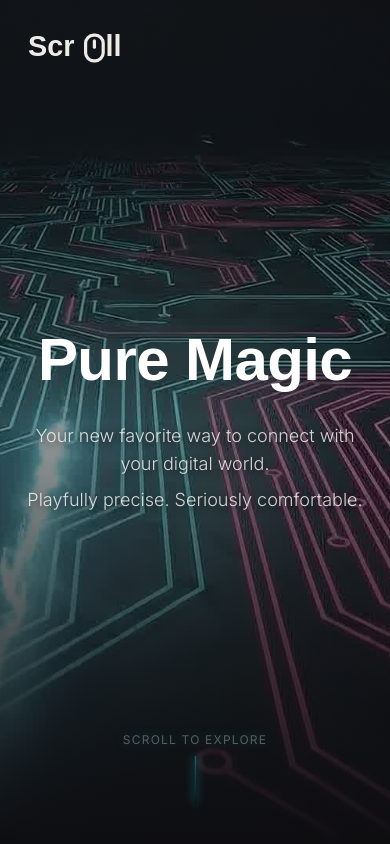
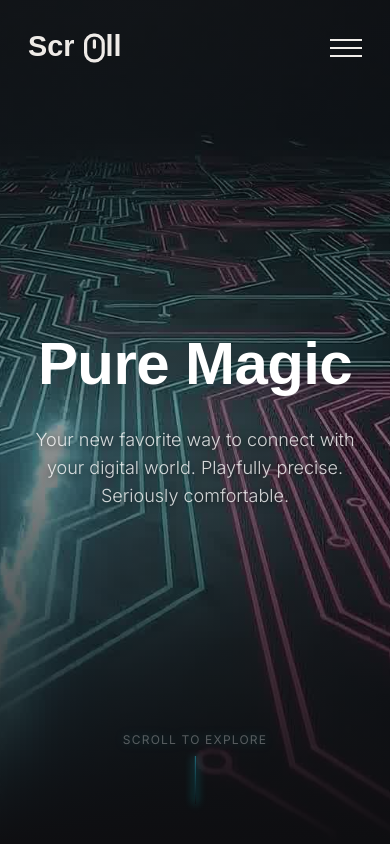
Before and after one commit to Manoselvavijay/scroll-to-explore, a Next.js app: page / in a window 390 px wide. Shown: the top 844 px of the page. Built offline with nearby package versions, Linux system fonts and the light colour scheme; a web font is replaced by a local one.

Commit message:
Revert ScrollSequence optimization to fix load time regression

```diff
--- a/src/components/FinalSection.tsx
+++ b/src/components/FinalSection.tsx
@@ -36,7 +36,7 @@ function FeatureCard({ title, subtitle, index }: { title: string, subtitle: stri
         >
             <motion.div
                 style={{ rotateX, rotateY, transformStyle: "preserve-3d" }}
-                className="w-full h-full bg-[#0E0E11]/80 backdrop-blur-md border border-white/10 rounded-2xl p-6 flex flex-col justify-center items-center text-center overflow-hidden group hover:border-white/20 transition-colors cursor-default shadow-[0_0_20px_rgba(0,0,0,0.5)]"
+                className="w-full h-full bg-[#0E0E11]/80 backdrop-blur-md border border-white/10 rounded-2xl p-4 md:p-6 flex flex-col justify-center items-center text-center overflow-hidden group hover:border-white/20 transition-colors cursor-default shadow-[0_0_20px_rgba(0,0,0,0.5)]"
             >
                 <div className="absolute inset-0 opacity-0 group-hover:opacity-30 transition-opacity duration-500 bg-gradient-to-br from-cyan-500 to-blue-600 blur-xl" />
 
--- a/src/components/Hero.tsx
+++ b/src/components/Hero.tsx
@@ -172,8 +172,9 @@ export function Hero() {
                     transition={{ duration: 1, delay: 0.5, ease: "easeOut" }}
                     className="space-y-2 text-lg md:text-xl text-white/80 font-light"
                 >
-                    <p className="drop-shadow-[0_2px_4px_rgba(0,0,0,0.8)]">Your new favorite way to connect with your digital world.</p>
-                    <p className="drop-shadow-[0_2px_4px_rgba(0,0,0,0.8)]">Playfully precise. Seriously comfortable.</p>
+                    <p className="drop-shadow-[0_2px_4px_rgba(0,0,0,0.8)]">
+                        Your new favorite way to connect with your digital world. Playfully precise. Seriously comfortable.
+                    </p>
                 </motion.div>
             </motion.div>
 
--- a/src/components/Navbar.tsx
+++ b/src/components/Navbar.tsx
@@ -1,7 +1,13 @@
+'use client';
+
 import Link from 'next/link';
 import Image from 'next/image';
+import { useState } from 'react';
+import { motion, AnimatePresence } from 'framer-motion';
 
 export function Navbar() {
+    const [isMenuOpen, setIsMenuOpen] = useState(false);
+
     const links = [
         { name: 'Overview', href: '#intro' },
         { name: 'Internal', href: '#inside' },
@@ -10,9 +16,12 @@ export function Navbar() {
         { name: 'Specs', href: '#technology' },
     ];
 
+    const toggleMenu = () => setIsMenuOpen(!isMenuOpen);
+
     return (
-        <nav className="fixed top-0 left-0 w-full z-50 mix-blend-difference px-6 py-6 flex justify-between items-center pointer-events-none">
-            <div className="pointer-events-auto">
+        <>
+            <nav className="fixed top-0 left-0 w-full z-50 px-6 py-6 flex justify-between items-center pointer-events-none mix-blend-difference">
+                <div className="pointer-events-auto z-50">
                     <Link href="/">
                         <Image
                             src="/scroll-logo.svg"
@@ -25,6 +34,7 @@ export function Navbar() {
                     </Link>
                 </div>
 
+                {/* Desktop Links */}
                 <div className="hidden md:flex gap-8 pointer-events-auto">
                     {links.map((link) => (
                         <Link
@@ -36,6 +46,51 @@ export function Navbar() {
                         </Link>
                     ))}
                 </div>
+
+                {/* Mobile Hamburger Button */}
+                <button
+                    onClick={toggleMenu}
+                    className="md:hidden pointer-events-auto z-50 flex flex-col items-center justify-center gap-1.5 w-10 h-10 group"
+                    aria-label="Toggle menu"
+                >
+                    <motion.div
+                        animate={isMenuOpen ? { rotate: 45, y: 7 } : { rotate: 0, y: 0 }}
+                        className="w-8 h-0.5 bg-white group-hover:bg-cyan-400 transition-colors"
+                    />
+                    <motion.div
+                        animate={isMenuOpen ? { opacity: 0 } : { opacity: 1 }}
+                        className="w-8 h-0.5 bg-white group-hover:bg-cyan-400 transition-colors"
+                    />
+                    <motion.div
+                        animate={isMenuOpen ? { rotate: -45, y: -9 } : { rotate: 0, y: 0 }}
+                        className="w-8 h-0.5 bg-white group-hover:bg-cyan-400 transition-colors"
+                    />
+                </button>
             </nav>
+
+            {/* Mobile Menu Overlay */}
+            <AnimatePresence>
+                {isMenuOpen && (
+                    <motion.div
+                        initial={{ opacity: 0, x: '100%' }}
+                        animate={{ opacity: 1, x: 0 }}
+                        exit={{ opacity: 0, x: '100%' }}
+                        transition={{ type: "spring", damping: 25, stiffness: 200 }}
+                        className="fixed inset-0 z-40 bg-[#0E0E11] flex flex-col items-center justify-center gap-8 md:hidden"
+                    >
+                        {links.map((link) => (
+                            <Link
+                                key={link.name}
+                                href={link.href}
+                                onClick={() => setIsMenuOpen(false)}
+                                className="text-2xl text-white font-light tracking-wider hover:text-cyan-400 transition-colors"
+                            >
+                                {link.name}
+                            </Link>
+                        ))}
+                    </motion.div>
+                )}
+            </AnimatePresence>
+        </>
     );
 }
--- a/src/components/ScrollSequence.tsx
+++ b/src/components/ScrollSequence.tsx
@@ -32,36 +32,16 @@ export function ScrollSequence() {
     // Preload images
     useEffect(() => {
         const loadImages = async () => {
-            // 1. Load the first image immediately
-            const firstImg = new Image();
-            firstImg.src = `/sequences/ezgif-frame-001.jpg`;
+            const loadedImages: HTMLImageElement[] = [];
+            const promises = [];
 
-            await new Promise((resolve) => {
-                firstImg.onload = () => {
-                    setImages(prev => {
-                        const newImages = [...prev];
-                        newImages[0] = firstImg;
-                        return newImages;
-                    });
-                    setIsLoaded(true); // Show immediately after first frame
-                    resolve(null);
-                };
-            });
-
-            // 2. Load the rest in the background
-            const remainingPromises = [];
-            for (let i = 2; i <= FRAME_COUNT; i++) {
+            for (let i = 1; i <= FRAME_COUNT; i++) {
                 const promise = new Promise((resolve) => {
                     const img = new Image();
                     const numStr = i.toString().padStart(3, '0');
                     img.src = `/sequences/ezgif-frame-${numStr}.jpg`;
                     img.onload = () => {
-                        setImages(prev => {
-                            // Functional update to ensure we don't lose previous frames
-                            const newImages = [...prev];
-                            newImages[i - 1] = img;
-                            return newImages;
-                        });
+                        loadedImages[i - 1] = img;
                         resolve(img);
                     };
                     img.onerror = () => {
@@ -69,9 +49,12 @@ export function ScrollSequence() {
                         resolve(null);
                     };
                 });
-                remainingPromises.push(promise);
+                promises.push(promise);
             }
-            // We don't await the rest to block UI
+
+            await Promise.all(promises);
+            setImages(loadedImages);
+            setIsLoaded(true);
         };
 
         loadImages();
```
Lines whose indentation alone changed are shown as unchanged.
